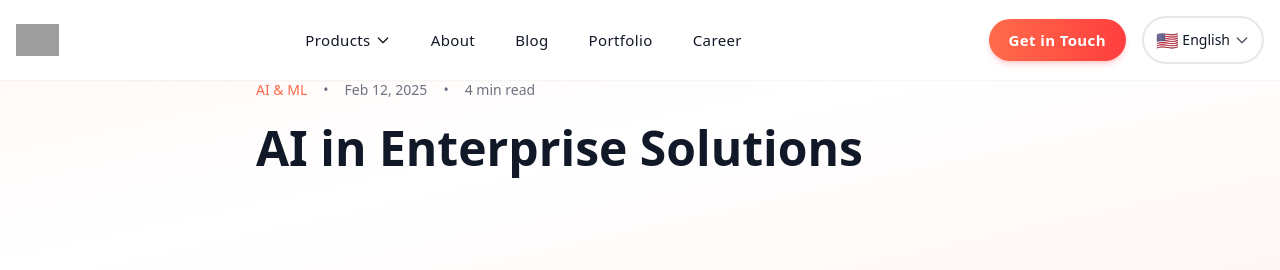
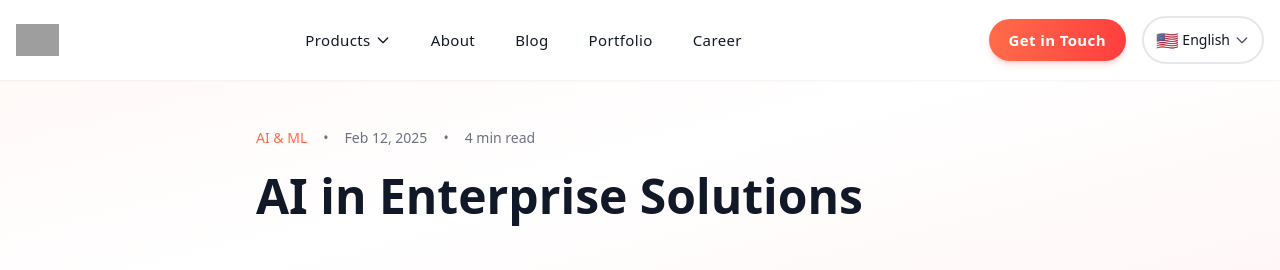
Before and after one commit to chornthorn/beasy-web-landing, a React (Vite) app: page /blog/ai-enterprise-solutions in a window 1280 px wide. Shown: the top 270 px of the page. Built offline with nearby package versions, Linux system fonts and the light colour scheme; grey boxes are pictures that could not be loaded; a web font is replaced by a local one.

Commit message:
update HeroV2 and BlogDetail components: modify image source for optimization and adjust layout margin for better spacing; add Vercel configuration for URL rewrites

```diff
--- a/src/components/HeroV2.tsx
+++ b/src/components/HeroV2.tsx
@@ -153,7 +153,7 @@ const HeroV2: React.FC = () => {
             {/* Main Image */}
             <div className="relative z-10 w-full h-full rounded-3xl overflow-hidden shadow-2xl">
               <img
-                src="https://images.unsplash.com/photo-1581091226825-a6a2a5aee158"
+                src="https://images.unsplash.com/photo-1581091226825-a6a2a5aee158?auto=format&fit=crop&w=800"
                 alt="Technology Innovation"
                 className="w-full h-full object-cover"
               />
--- a/src/pages/blog/detail/index.tsx
+++ b/src/pages/blog/detail/index.tsx
@@ -110,7 +110,7 @@ const BlogDetail: React.FC = () => {
       <main>
         {/* Hero Section */}
         <section className="relative py-20 bg-gradient-to-br from-[#ff6b4a]/5 via-white to-[#ff3e3e]/5">
-          <div className="max-w-7xl mx-auto px-4 sm:px-6 lg:px-8">
+          <div className="max-w-7xl mx-auto px-4 sm:px-6 lg:px-8 mt-12">
             <div className="max-w-3xl mx-auto">
               <div className="flex items-center space-x-4 mb-6">
                 <span className="text-sm text-[#ff6b4a]">{post.category}</span>
```
Also changed, not shown: vercel.json (added).
